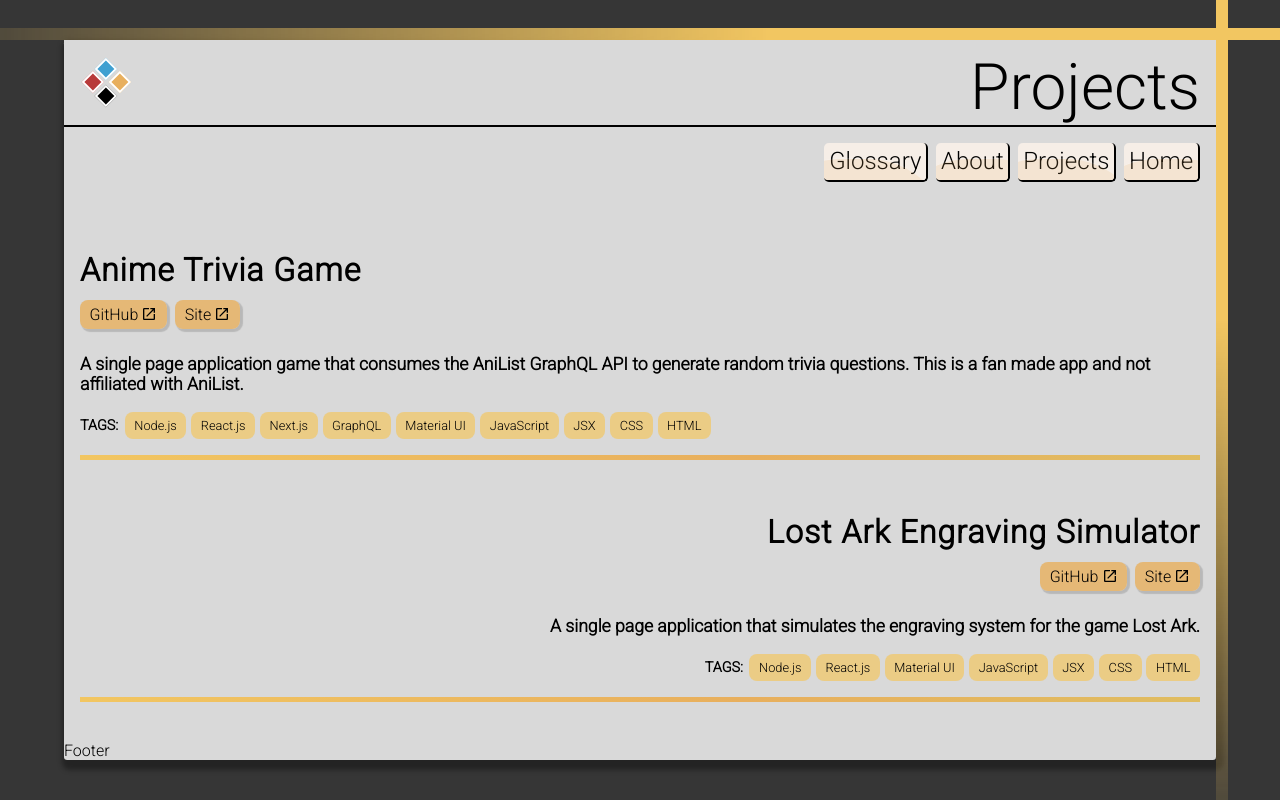
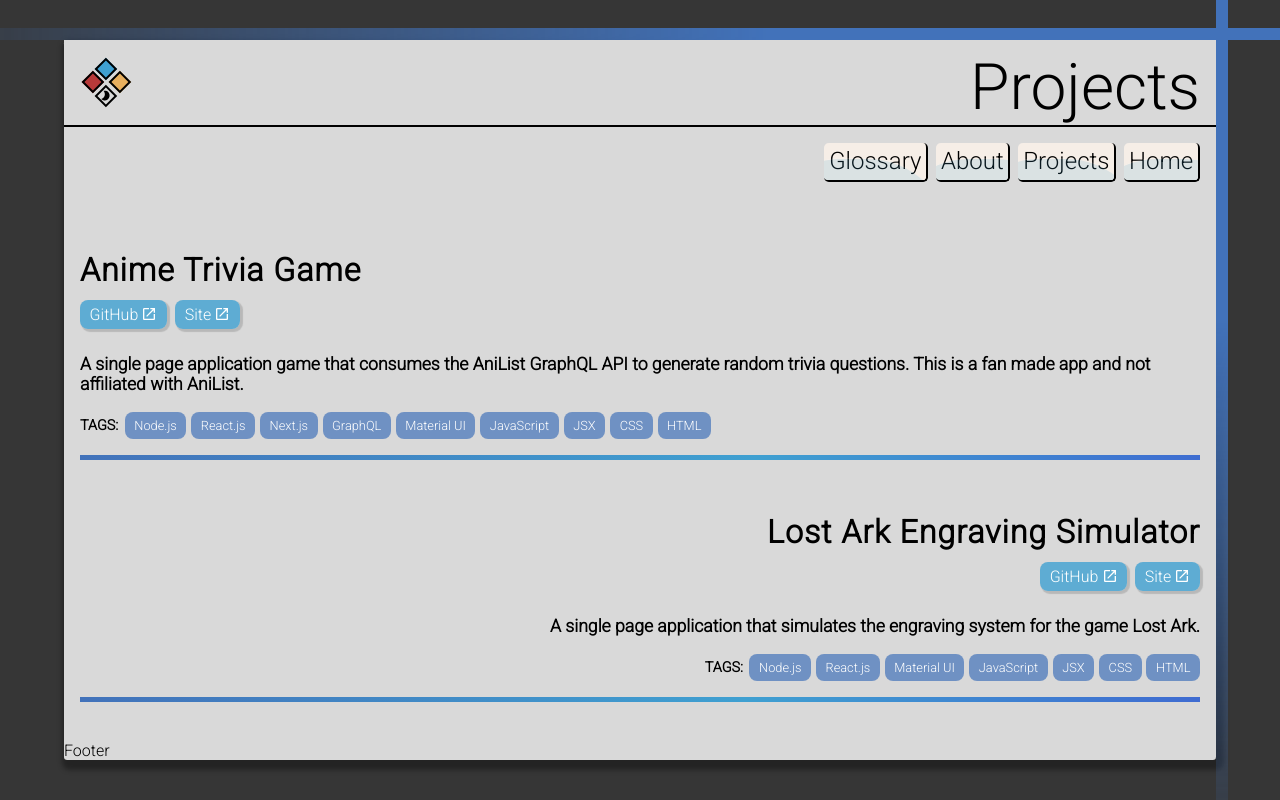
Before and after one commit to ja-me-ch/portfolio-site, a Next.js app: page /projects in a window 1280 px wide. Built offline with nearby package versions, Linux system fonts and the light colour scheme; a web font is replaced by a local one.

Commit message:
added dark/light mode switch

```diff
--- a/components/ThemeSwitcher.tsx
+++ b/components/ThemeSwitcher.tsx
@@ -1,7 +1,8 @@
 import { styled, useTheme, CustomTheme } from "@mui/material";
 import React, { useContext } from "react";
 import { MainContext } from "../contexts/MainContext";
-
+import ModeNightIcon from "@mui/icons-material/ModeNight";
+import LightModeIcon from "@mui/icons-material/LightMode";
 const RootStyle = styled("div")(({ theme }: { theme: CustomTheme }) => ({
     display: "inline flex",
     // aspectRatio: '1 / 1',
@@ -32,7 +33,17 @@
     // border: "1px solid green",
 }));
 
-const Shape = styled("div")(({ prop }: { prop?: ICircleProps }) => ({
+const Shape = styled("div")<ICircleProps>(
+    ({
+        prop,
+        theme,
+    }: {
+        prop?: { color: string; offset: number[] };
+        theme: CustomTheme;
+    }) => ({
+        display: "flex",
+        justifyContent: "center",
+        alignItems: "center",
         transformOrigin: "center",
         backgroundColor: prop?.color ?? "red",
         position: "absolute",
@@ -42,8 +53,12 @@
         right: prop ? `${prop.offset[3]}%` : "0",
         bottom: prop ? `${prop.offset[0]}%` : "0",
         left: prop ? `${prop.offset[1]}%` : "0",
-    border: "2px solid white",
+        border:
+            theme.themes.selectedMode === "light"
+                ? `2px solid ${theme.themes.modes.light.contrastText}`
+                : `2px solid ${theme.themes.modes.dark.contrastText}`,
         width: "23%",
+        overflow: "hidden",
         rotate: "45deg",
         // transform: 'translateX(-50%) translateY(-50%)',
         aspectRatio: "1 / 1",
@@ -64,26 +79,38 @@
                 transform: "rotate(720deg) scale(1)",
             },
         },
-}));
+    })
+);
 
 interface ICircleProps {
-    offset: number[];
-    color: string;
+    tabIndex?: number;
+    prop: { offset: number[]; color: string };
+    theme?: CustomTheme;
 }
 
 const ThemeSwitcher = function () {
-    const { selectedTheme } = useContext(MainContext);
+    const { selectedTheme, themeMode } = useContext(MainContext);
     const theme: CustomTheme = useTheme();
 
     const handleOnClick = function (e) {
-        console.log(e.target.id);
+        if (
+            Object.getOwnPropertyNames(theme.themes.themePalettes).includes(
+                e.target.id
+            )
+        ) {
             selectedTheme.update(e.target.id);
+        } else {
+            themeMode.toggle();
+        }
     };
 
-    const prop: ICircleProps[] = [
+    const prop = [
         {
             offset: [0, 0, 40, 0],
-            color: "#000",
+            color:
+                theme.themes.selectedMode === "light"
+                    ? `2px solid ${theme.themes.modes.light.contrastText}`
+                    : `2px solid ${theme.themes.modes.dark.contrastText}`,
         },
         {
             offset: [40, 0, 0, 0],
@@ -102,23 +129,47 @@
         <RootStyle>
             <CircleContainer>
                 <CircleContents>
-                    <Shape prop={prop[0]} onClick={handleOnClick} id={"mode"} />
                     <Shape
-                        tabIndex={999}
+                        tabIndex={-1}
+                        prop={prop[0]}
+                        onClick={handleOnClick}
+                        id={"mode"}
+                        key={"mode"}
+                    >
+                        {themeMode.value === "light" ? (
+                            <ModeNightIcon
+                                sx={{
+                                    height: "100%",
+                                    width: "100%",
+                                    rotate: "-30deg",
+                                }}
+                            />
+                        ) : (
+                            <LightModeIcon
+                                sx={{
+                                    height: "100%",
+                                    width: "100%",
+                                    rotate: "-45deg",
+                                }}
+                            />
+                        )}
+                    </Shape>
+                    <Shape
+                        tabIndex={-1}
                         prop={prop[1]}
                         onClick={handleOnClick}
                         id={"aquamarine"}
                         key={"aquamarine"}
                     />
                     <Shape
-                        tabIndex={999}
+                        tabIndex={-1}
                         prop={prop[2]}
                         onClick={handleOnClick}
                         id={"rozenQueen"}
                         key={"rozenQueen"}
                     />
                     <Shape
-                        tabIndex={999}
+                        tabIndex={-1}
                         prop={prop[3]}
                         onClick={handleOnClick}
                         id={"orangePrincess"}
--- a/components/layouts/DefaultLayout.tsx
+++ b/components/layouts/DefaultLayout.tsx
@@ -30,11 +30,13 @@
         flexDirection: "column",
         borderRadius: "0.2rem",
         borderTopRightRadius: "unset",
+        color: theme.themes.modes[theme.themes.selectedMode].contrastText,
         // height: "100%",
         maxHeight: `${100 - Number.parseInt(offset) * 2}vh`,
-        background: theme.themes.modes[theme.palette.mode].main,
+        background: theme.themes.modes[theme.themes.selectedMode].main,
         boxShadow: "3px 5px 5px 5px rgba(0, 0, 0, 0.35)",
         // zIndex: "0",
+        transition: '1s all ease',
         [theme.breakpoints.down("sm")]: {
             maxHeight: "unset",
         },
@@ -163,9 +165,10 @@
 );
 
 function DefaultLayout({ children }) {
-    const { selectedTheme } = useContext(MainContext);
+    const { selectedTheme, themeMode } = useContext(MainContext);
     const verticalOffset = "5";
     const horizontalOffset = "5";
+    // children.props = {s: 's'}
     // useEffect(() => {
     //     console.log('useeffect!')
     // }, [selectedTheme.value]);
--- a/components/layouts/Navbar.tsx
+++ b/components/layouts/Navbar.tsx
@@ -18,9 +18,10 @@
 const RootStyle = styled("div")(({ theme }: { theme: CustomTheme }) => ({
     position: "sticky",
     top: "0",
-    color: theme.themes.modes[theme.palette.mode].contrastText,
+    color: theme.themes.modes[theme.themes.selectedMode].contrastText,
+    transition: "1s all ease",
     // maxWidth: '1280px',
-    backgroundColor: theme.themes.modes[theme.palette.mode].main,
+    backgroundColor: theme.themes.modes[theme.themes.selectedMode].main,
 }));
 
 const TopBar = styled("div")(() => ({
@@ -63,11 +64,11 @@
         display: "flex",
         // justifySelf: 'center',
         // justifyContent: 'center',
-        width: '100%',
+        width: "100%",
         flexDirection: "row-reverse",
         paddingRight: "1rem",
         marginTop: "1rem",
-        marginInline: 'auto',
+        marginInline: "auto",
         visibility: "visible",
         // border: '1px solid red',
         maxWidth: `${theme.breakpoints.values["lg"]}px`,
@@ -90,8 +91,9 @@
         position: "relative",
         borderBottom: "2px solid #000",
         borderRight: "2px solid #000",
+        color: theme.themes.modes[theme.themes.selectedMode].contrastText,
         backgroundColor: lighten(
-            theme.themes.modes[theme.palette.mode].light,
+            theme.themes.modes[theme.themes.selectedMode].light,
             0.4
         ),
         marginLeft: "0.5rem",
@@ -121,13 +123,13 @@
             borderRadius: "0",
             fontWeight: "600",
             backgroundColor: lighten(
-                theme.themes.modes[theme.palette.mode].main,
+                theme.themes.modes[theme.themes.selectedMode].main,
                 0.4
             ),
             "&:hover": {
                 border: "unset",
                 background: darken(
-                    theme.themes.modes[theme.palette.mode].main,
+                    theme.themes.modes[theme.themes.selectedMode].main,
                     0.1
                 ),
             },
@@ -138,7 +140,7 @@
 const NavContainer = styled("div")(({ theme }: { theme: CustomTheme }) => ({
     display: "flex",
     flexDirection: "column",
-    justifyItems: 'center',
+    justifyItems: "center",
     // alignItems: 'flex-end',
     // border: '1px solid blue',
 }));
@@ -203,8 +205,6 @@
     const params = useRouter();
     const theme: CustomTheme = useTheme();
 
-    console.log(theme.breakpoints.values["lg"]);
-
     const matches = useMediaQuery(theme.breakpoints.up("sm"));
     if (matches && showNavbar.value === false) {
         showNavbar.toggle();
@@ -252,7 +252,13 @@
                 <Title>{getPageTitle(params)}</Title>
             </TopBar>
             <HamburgerIconContainer onClick={onHamburgerClick}>
-                <NavbarSvg toggle={showNavbar.value} />
+                <NavbarSvg
+                    toggle={showNavbar.value}
+                    modeColor={
+                        theme.themes.modes[theme.themes.selectedMode]
+                            .contrastText
+                    }
+                />
             </HamburgerIconContainer>
             <Collapse in={showNavbar.value} collapsedSize={0}>
                 <NavContainer>
--- a/contexts/MainContext.tsx
+++ b/contexts/MainContext.tsx
@@ -5,6 +5,10 @@
 interface MainContextProps {
     showNavbar: {
         value: boolean;
+        toggle: () => void;
+    };
+    themeMode: {
+        value: string;
         toggle: () => void;
     };
     selectedTheme: {
@@ -19,13 +23,18 @@
 
 export function MainContextProvider(props) {
     const [showNavbar, setShowNavbar] = useState(true);
-    const [selectedTheme, setSelectedTheme] = useState("orangePrincess");
+    const [themeMode, setThemeMode] = useState("light");
+    const [selectedTheme, setSelectedTheme] = useState("aquamarine");
     const theme: CustomTheme = useTheme();
     theme.themes.selectedTheme = selectedTheme;
-
+    theme.themes.selectedMode = themeMode;
 
     const toggleNavbar = function (): void {
         setShowNavbar((s) => !s);
+    };
+
+    const toggleThemeMode = function (): void {
+        setThemeMode((s) => (s === "light" ? "dark" : "light"));
     };
 
     const updateSelectedTheme = function (themeName: string): void {
@@ -40,6 +49,10 @@
                         value: showNavbar,
                         toggle: toggleNavbar,
                     },
+                    themeMode: {
+                        value: themeMode,
+                        toggle: toggleThemeMode,
+                    },
                     selectedTheme: {
                         value: selectedTheme,
                         update: updateSelectedTheme,
--- a/interfaces/theme.interface.ts
+++ b/interfaces/theme.interface.ts
@@ -17,6 +17,11 @@
         dark: IThemeMode;
         light: IThemeMode;
     };
+    selectedMode: string;
     selectedTheme: string;
-    themePalettes?: Record<string, IThemePalette>;
+    themePalettes?: {
+        aquamarine: IThemePalette,
+        rozenQueen: IThemePalette,
+        orangePrincess: IThemePalette,
+    };
 }
--- a/pages/projects/index.tsx
+++ b/pages/projects/index.tsx
@@ -10,9 +10,10 @@
     display: "flex",
     flexDirection: "column",
     marginTop: "1rem",
+    color: theme.themes.modes[theme.themes.selectedMode].contrastText,
     maxWidth: `${theme.breakpoints.values["lg"]}px`,
-
     justifySelf: "center",
+    transition: '1s all ease',
     ".project-preview:not(:last-child)": {
         borderBlockEnd: "5px solid",
         paddingBlockEnd: "1rem",
@@ -22,8 +23,8 @@
         },
         ${theme.themes.themePalettes[theme.themes.selectedTheme].main}, ${
             theme.themes.themePalettes[theme.themes.selectedTheme].dark
-            })`,
-        marginBottom: '2rem'
+        })`,
+        marginBottom: "2rem",
     },
 }));
 
--- a/public/svg/github.tsx
+++ b/public/svg/github.tsx
@@ -1,10 +1,10 @@
-const GitHubSvg = function () {
+const GitHubSvg = function ({ modeColor }: { modeColor: string }) {
     return (
         <svg
             viewBox="0 0 24 24"
             xmlns="http://www.w3.org/2000/svg"
-            fill="#000000"
-            width='40'
+            fill={modeColor}
+            width="40"
             // data-darkreader-inline-fill=""
             // style="--darkreader-inline-fill:#000000;"
         >
--- a/public/svg/navbar.tsx
+++ b/public/svg/navbar.tsx
@@ -57,7 +57,7 @@
     },
 }));
 
-const NavbarSvg = function ({toggle}) {
+const NavbarSvg = function ({toggle, modeColor} : {toggle: boolean, modeColor: string}) {
     const width = 80;
     const height = 10;
     const rx = 2;
@@ -66,6 +66,7 @@
             xmlns="http://www.w3.org/2000/svg"
             viewBox="0 0 100 100"
             width={50}
+            fill={modeColor}
         >
             <rect
                 width={width}
--- a/styles/theme.tsx
+++ b/styles/theme.tsx
@@ -7,14 +7,14 @@
     main: "#4D4645",
     light: "#363636",
     dark: "#17171A",
-    contrastText: "white",
+    contrastText: "#FFFFFF",
 };
 
 const lightMode: IThemeMode = {
     main: "#d9d9d9",
     light: "#F0E4D8",
     dark: "#363636",
-    contrastText: "black",
+    contrastText: "#000000",
 };
 
 const aquamarine: IThemePalette = {
@@ -35,7 +35,7 @@
     main: "#E8AF5D",
     light: "#F2C661",
     dark: "#DCC362",
-    contrastText: "#000",
+    contrastText: "#000000",
 };
 
 const theme: CustomTheme = createTheme({
@@ -51,6 +51,7 @@
             dark: darkMode,
             light: lightMode,
         },
+        selectedMode: 'light',
         selectedTheme: "jade",
         themePalettes: {
             aquamarine: aquamarine,
```
Also changed, not shown: pages/about.tsx (+44 -14 lines), public/svg/email.tsx (+12 -4 lines), public/svg/linkedin.tsx (+4 -3 lines). Lines whose indentation alone changed are shown as unchanged.
